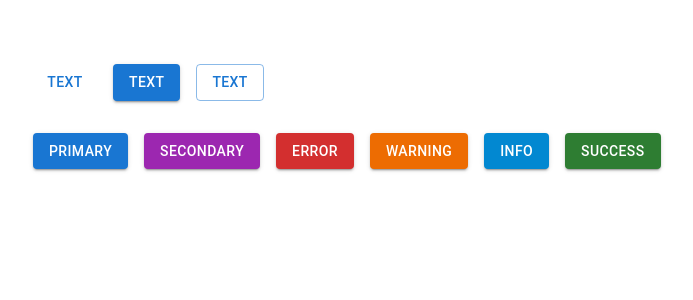
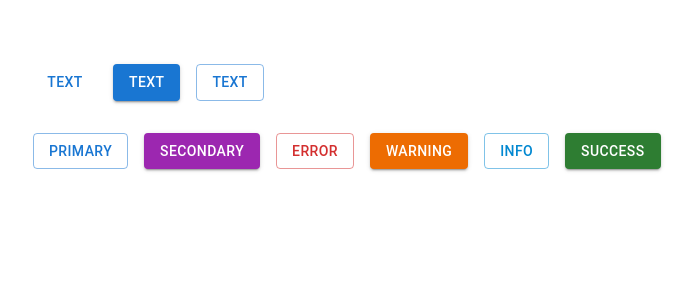
Before and after one commit to seaboyz/react-mui-demo, a React (Create React App) app: page / in a window 1280 px wide. Shown: the top 300 px of the page, without its empty margins (31-724 px from the left). Built offline with nearby package versions, Linux system fonts and the light colour scheme.

Commit message:
Add outlined button

```diff
--- a/src/components/MuiButton.tsx
+++ b/src/components/MuiButton.tsx
@@ -11,11 +11,11 @@ export const MuiButton = () => {
       </Stack>
 
       <Stack spacing={2} direction={"row"}>
-        <Button variant="contained" color="primary">Primary</Button>
+        <Button variant="outlined" color="primary">Primary</Button>
         <Button variant="contained" color="secondary">Secondary</Button>
-        <Button variant="contained" color="error">Error</Button>
+        <Button variant="outlined" color="error">Error</Button>
         <Button variant="contained" color="warning">Warning</Button>
-        <Button variant="contained" color="info">Info</Button>
+        <Button variant="outlined" color="info">Info</Button>
         <Button variant="contained" color="success">Success</Button>
       </Stack>
     </Stack>
```
